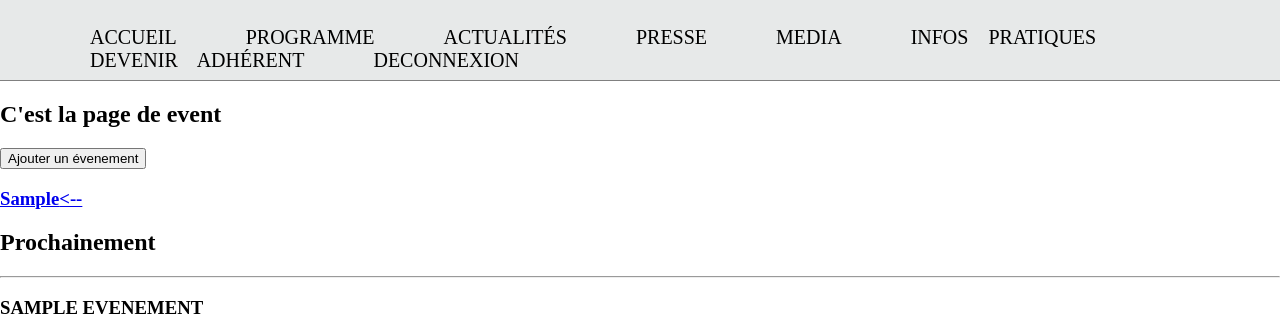
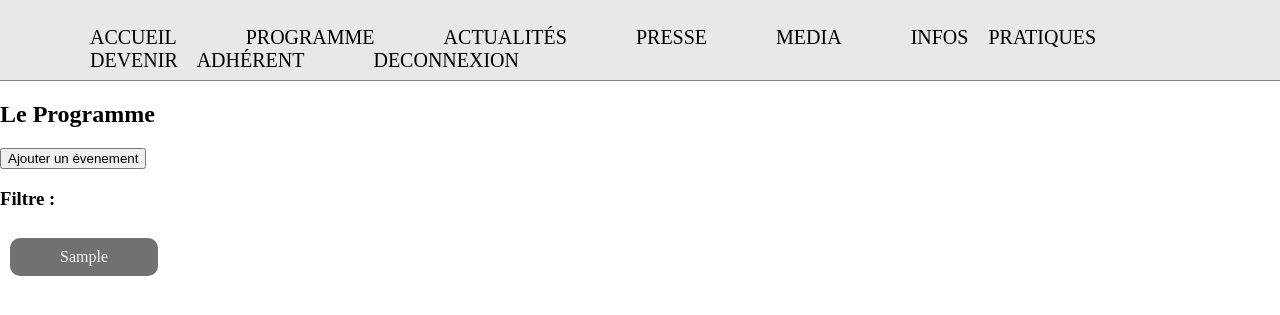
Before and after one commit to tet0fyl/Domaine, a PHP site: a page that uses views/evenement.php in a window 1280 px wide. Shown: the top 315 px of the page. Run offline with PHP 8.4, Linux system fonts and the light colour scheme; the visitor is signed in with stand-in values (Sample User, id 1); tables that the repository leaves empty hold one stand-in row (values such as "Sample post").

Commit message:
Debut CSS Evenement

```diff
--- a/models/evenement_class.php
+++ b/models/evenement_class.php
@@ -121,8 +121,8 @@
 			return nl2br($this->_content);
 		}
 
-        public function getShortContent(){
-            return substr($this->_content,0,300) . "..." ;
+        public function getShortContent($intLimit = 300){
+            return substr(nl2br($this->_content),0,$intLimit) . "..." ;
         }
 
         public function getListGenreLibelle(){
--- a/ressources/styles/styles.css
+++ b/ressources/styles/styles.css
@@ -1,6 +1,12 @@
 body{
     margin: 0;
 }
+
+a{
+    color: inherit;
+    text-decoration: none;
+}
+
 header{
     background-color: rgba(135, 143, 146, 0.2);
     border-bottom: solid 1px grey;
@@ -55,6 +61,20 @@ footer{
 .informations ul{
     list-style: none;
 }
+
+/*  RAJOUTER PAR THEO   */
+
+.d-flex{
+    display: flex;
+    flex-wrap: wrap;
+}
+
+.text-center{
+    text-align: center;
+}
+/*  ****************  */
+
+
 @media screen and (max-width: 1500px){
     nav ul li{
     padding-left: 50px;
@@ -160,3 +180,83 @@ footer{
         left: -300%;
     }
 }
+
+
+/*  RAJOUTER PAR THEO   */
+.card.genre{
+    width: 10%;
+    text-align: center;
+}
+
+.card.genre{
+    width: 10%;
+    text-align: center;
+}
+
+.card.genre.selected{
+    background: #717171;
+    color: #f2f2f2;
+    box-shadow: inherit;
+}
+
+.card {
+    position: relative;
+    box-shadow: 0 4px 8px 0 rgba(0,0,0,0.2);
+    transition: 0.3s;
+    margin: 10px;
+    margin-bottom: 20px;
+    padding: 10px;
+    border-radius: 10px ;
+    text-decoration: none;
+}
+
+.card p {
+    padding-left: 10px;
+}
+
+.card:hover {
+    box-shadow: 0 8px 16px 0 rgba(0,0,0,0.2);
+    cursor: pointer;
+}
+
+.admin-option{
+    position: relative;
+}
+
+.admin-option:hover > div{
+    display: block;
+}
+
+.admin-option > div{
+    display: none;
+    position: absolute;
+    right: 0px;
+    box-shadow: 0 4px 8px 0 rgba(0,0,0,0.2);
+    border-radius: 10px;
+}
+
+.admin-option > div > div{
+    transition: 800ms ease ;
+    width: 100px;
+    padding: 10px;
+    background: white;
+    border-radius: 10px;
+    opacity: inherit;
+}
+
+.admin-option > div > div:hover{
+    background: #717171 ;
+    color: #f2f2f2;
+    border-radius: 0px;
+}
+
+.past-event img{
+    -webkit-filter: grayscale(100%); /* Safari 6.0 - 9.0 */
+    filter: grayscale(100%);
+}
+
+.past-event{
+    opacity: 0.8;
+}
+
+/*  ****************  */
--- a/views/evenement.php
+++ b/views/evenement.php
@@ -1,4 +1,4 @@
-<h2>C'est la page de event</h2>
+<h2>Le Programme</h2>
 
 <?php
 if(isset($_SESSION['admin']) && $_SESSION['admin']) {
@@ -6,7 +6,8 @@ if(isset($_SESSION['admin']) && $_SESSION['admin']) {
 }
 ?>
 
-
+<h3>Filtre :</h3>
+<div class="d-flex">
 <?php
     foreach($data["arrGenre"] as $arrDetailGenre){
         $objGenre = new Genre;
@@ -17,7 +18,7 @@ if(isset($_SESSION['admin']) && $_SESSION['admin']) {
         include("views/objects/own_page/genre_object.php");
     }
 ?>
-
+</div>
 
 
 <?php
@@ -44,13 +45,14 @@ if(count($data["arrFuturEvenement"]) == 0 && count($data["arrPastEvenement"]) ==
 if(count($data["arrPastEvenement"]) != 0){?>
     <h2>Passé</h2>
     <hr>
+    <div class="past-event">
     <?php
     foreach ($data["arrPastEvenement"] as $arrDetailEvenement) {
         $objEvenement = new Evenement;
         $objEvenement->hydrate($arrDetailEvenement);
         include("views/objects/own_page/evenement_object.php");
-
     }
 }
 }
 ?>
+    </div>
--- a/views/objects/own_page/evenement_object.php
+++ b/views/objects/own_page/evenement_object.php
@@ -1,7 +1,27 @@
-<article>
-    <h3><?php echo $objEvenement->getTitle(); ?></h3>
-    <a href="evenement-<?php echo $objEvenement->getId(); ?>">
-	<img alt="<?php echo $objEvenement->getTitle(); ?>"
+<a href="evenement-<?php echo $objEvenement->getId(); ?>">
+    <article class="card">
+        <div class="d-flex" style="justify-content: space-between">
+        <h3><?php echo $objEvenement->getTitle(); ?></h3>
+            <?php
+            if(isset($_SESSION['admin']) && $_SESSION['admin']) {
+            ?>
+                <div class="d-flex admin-option" style="flex-direction: column; width:30px">
+                    <p>...</p>
+                            <div>
+                                <div class="d-flex">
+                                    <a title="modifier">&#x270E modifier</a>
+                                </div>
+                                <div class="d-flex">
+                                    <a title="supprimer">&#x2718 supprimer</a>
+                                </div>
+                            </div>
+                </div>
+            <?php } ?>
+        </div>
+        <div class="d-flex">
+	    <img alt="<?php echo $objEvenement->getTitle(); ?>"
 		 width="500" src="<?php echo $urlAfficheEvent . $objEvenement->getImg(); ?>">
-    </a>
-</article>
+        <p><?php echo $objEvenement->getShortContent(); ?></p>
+        </div>
+    </article>
+</a>
--- a/views/objects/own_page/genre_object.php
+++ b/views/objects/own_page/genre_object.php
@@ -1,7 +1,3 @@
-<div>
-    <a href="<?php echo(!$objGenre->getSelected())?"evenement-genre-". $objGenre->getId():"evenement";?>">
-    <h3><?php echo $objGenre->getLibelle(); ?><span><?php echo($objGenre->getSelected())?"<--":" "; ?></span>
-    </h3>
-
-    </a>
-</div>
+<a class="card genre <?php echo($objGenre->getSelected())?'selected':' ';?>" href="<?php echo(!$objGenre->getSelected())?"evenement-genre-". $objGenre->getId():"evenement";?>">
+    <?php echo $objGenre->getLibelle(); ?>
+</a>
```
